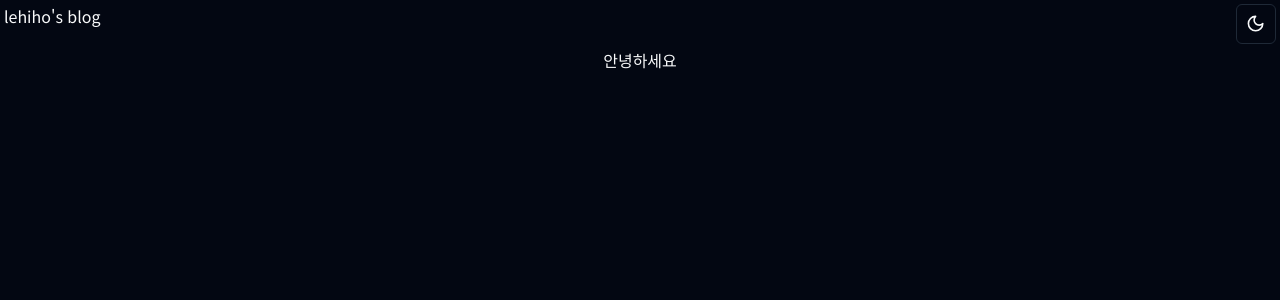
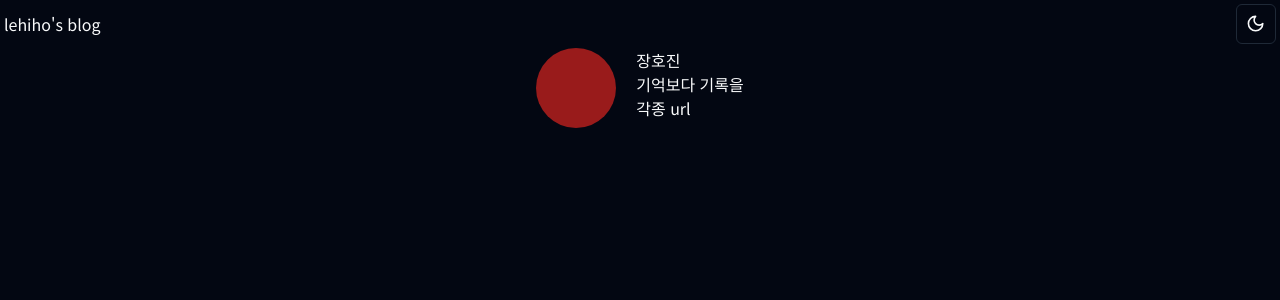
Before and after one commit to LeHiHo/blog, a Next.js app: page / in a window 1280 px wide. Shown: the top 300 px of the page. Built offline with nearby package versions, Linux system fonts and the light colour scheme.

Commit message:
feat: 프로필 퍼블리싱

```diff
--- a/src/app/page.tsx
+++ b/src/app/page.tsx
@@ -6,12 +6,21 @@ export default function Home() {
   return (
     <>
       <header>
-        <div className="flex justify-between m-1">
+        <div className="flex justify-between m-1 items-center">
           <h1>lehiho's blog</h1>
           <ModeToggle />
         </div>
       </header>
-      <main className="flex items-center justify-center">안녕하세요</main>
+      <main className="flex items-center justify-center">
+        <div className="flex">
+          <div className=" bg-red-800 p-10 rounded-full"></div>
+          <div className="ml-5">
+            <p>장호진</p>
+            <p>기억보다 기록을</p>
+            <p>각종 url</p>
+          </div>
+        </div>
+      </main>
     </>
   );
 }
```
